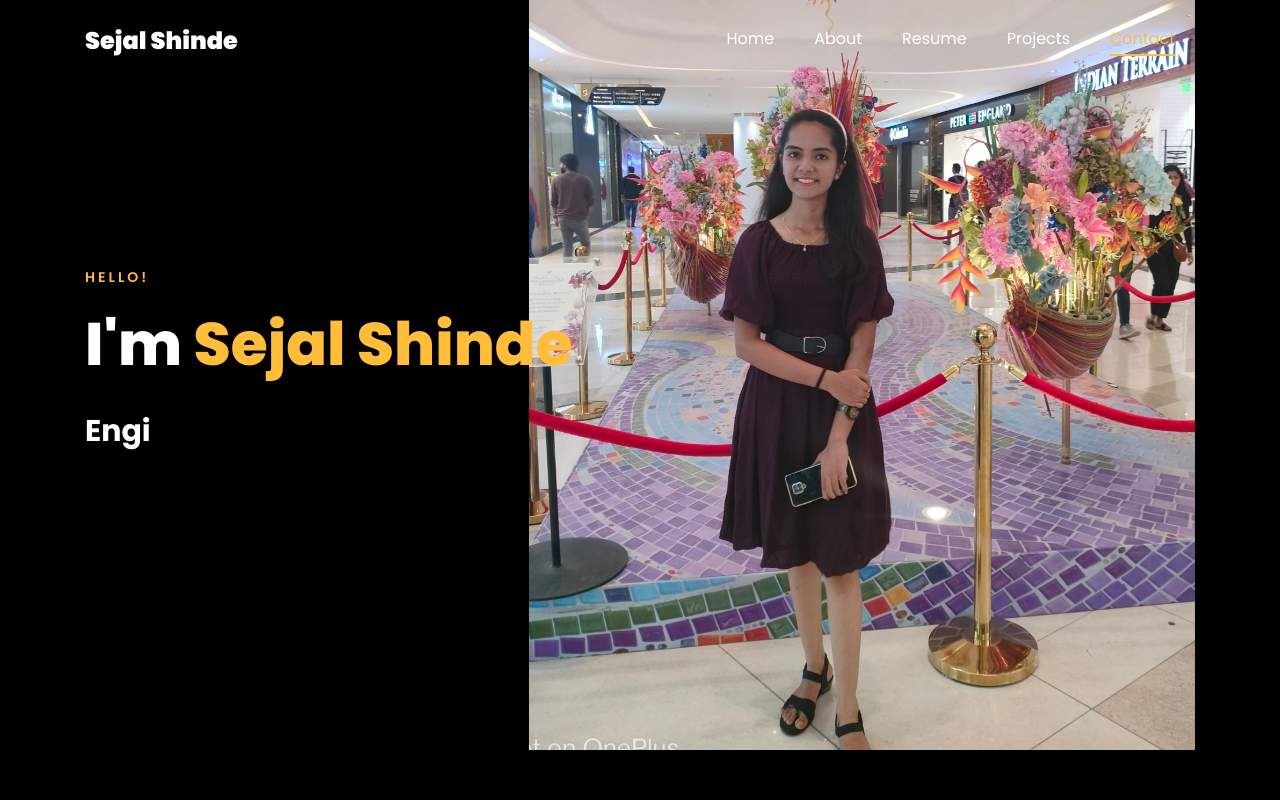
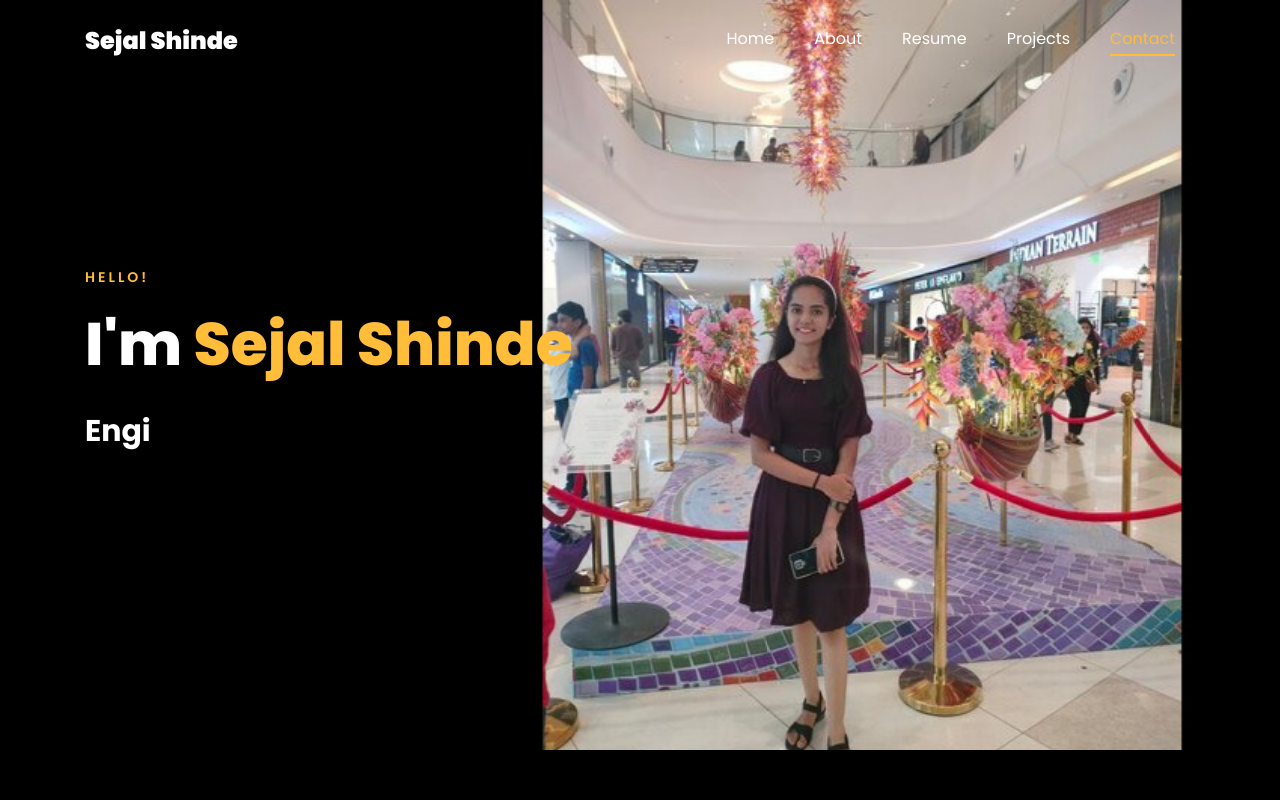
Before and after one commit to Sejal-2002/my-digital-portfolio, a plain HTML site: page index.html in a window 1280 px wide. Shown: the top 800 px of the page. Drawn offline with Linux system fonts and the light colour scheme; files whose address does not match are found by name.

Commit message:
changes done

```diff
--- a/index.html
+++ b/index.html
@@ -141,7 +141,7 @@
 	      	<div class="overlay"></div>
 	         <div class="container">
 	          <div class="row d-md-flex no-gutters slider-text align-items-end justify-content-end" data-scrollax-parent="true">
-	          	<div class="one-third js-fullheight order-md-last img" style="background-image:url(images/my_img_2.jpg);">
+	          	<div class="one-third js-fullheight order-md-last img" style="background-image:url(images/my_img_1.jpg);">
 	          	 <div class="overlay"></div>
 	          	</div>
 		          <div class="one-forth d-flex  align-items-center ftco-animate" data-scrollax=" properties: { translateY: '70%' }">
```
Also changed, not shown: images/my_img_1.jpg (added), images/my_img_2.jpg (deleted).
